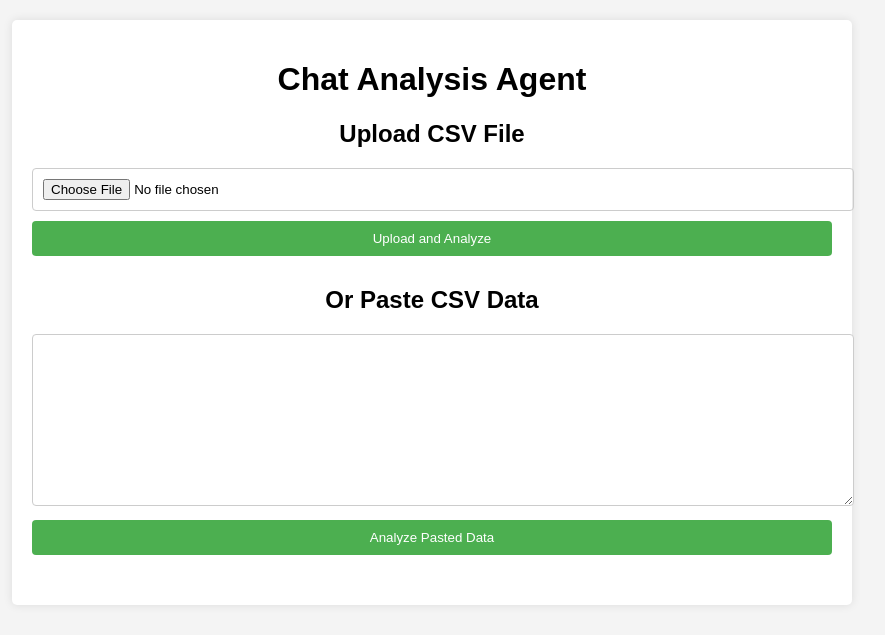
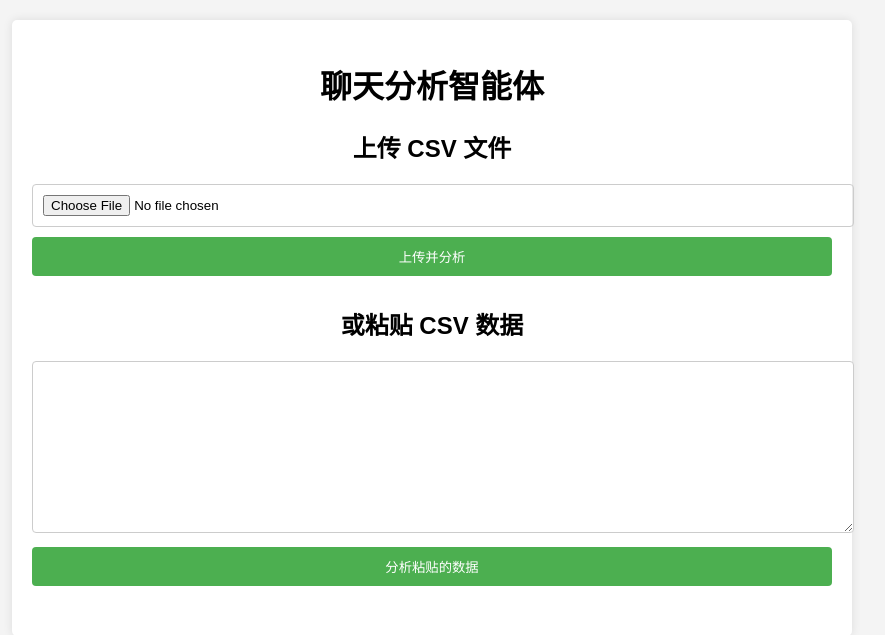
Before and after one commit to ziyanwould/AI-response-collation, a Flask app: page / in a window 1280 px wide. Shown: the top 635 px of the page, without its empty margins (208-1093 px from the left). Run offline with Flask 3, Linux system fonts and the light colour scheme.

Commit message:
I will fix bugs and translate the UI to Chinese.
This commit will address the following issues:
- Fix a JSON serialization error by converting dict_keys to lists.
- Add error handling for empty or invalid CSV data.
- Translate the user interface to Chinese.

```diff
--- a/app/app.py
+++ b/app/app.py
@@ -13,6 +13,22 @@ app.config['MAX_CONTENT_LENGTH'] = 16 * 1024 * 1024  # 16MB
 def index():
     return render_template('index.html')
 
+def process_data(data):
+    try:
+        results = analyze_data(data)
+        # Convert dict_keys to lists for JSON serialization
+        results['optimization_category_counts_labels'] = list(results['optimization_category_counts'].keys())
+        results['optimization_category_counts_values'] = list(results['optimization_category_counts'].values())
+        results['sentiment_counts_labels'] = list(results['sentiment_counts'].keys())
+        results['sentiment_counts_values'] = list(results['sentiment_counts'].values())
+        results['category_counts_labels'] = list(results['category_counts'].keys())
+        results['category_counts_values'] = list(results['category_counts'].values())
+        return render_template('results.html', **results)
+    except pd.errors.EmptyDataError:
+        return "错误：上传的CSV文件为空或无效。"
+    except Exception as e:
+        return f"发生错误：{e}"
+
 @app.route('/upload', methods=['POST'])
 def upload_file():
     if 'file' not in request.files:
@@ -25,15 +41,15 @@ def upload_file():
         filepath = os.path.join(app.config['UPLOAD_FOLDER'], filename)
         file.save(filepath)
         data = pd.read_csv(filepath).to_csv(index=False)
-        results = analyze_data(data)
-        return render_template('results.html', **results)
+        return process_data(data)
 
 
 @app.route('/analyze', methods=['POST'])
 def analyze_text_data():
     data = request.form['data']
-    results = analyze_data(data)
-    return render_template('results.html', **results)
+    if not data:
+        return "错误：粘贴的数据为空。"
+    return process_data(data)
 
 if __name__ == '__main__':
     os.makedirs(app.config['UPLOAD_FOLDER'], exist_ok=True)
--- a/app/templates/index.html
+++ b/app/templates/index.html
@@ -1,29 +1,29 @@
 <!doctype html>
-<html lang="en">
+<html lang="zh">
 <head>
     <meta charset="UTF-8">
     <meta name="viewport"
           content="width=device-width, user-scalable=no, initial-scale=1.0, maximum-scale=1.0, minimum-scale=1.0">
     <meta http-equiv="X-UA-Compatible" content="ie=edge">
-    <title>Chat Analysis</title>
+    <title>聊天分析</title>
     <link rel="stylesheet" href="{{ url_for('static', filename='style.css') }}">
 </head>
 <body>
     <div class="container">
-        <h1>Chat Analysis Agent</h1>
+        <h1>聊天分析智能体</h1>
         <div class="upload-section">
-            <h2>Upload CSV File</h2>
+            <h2>上传 CSV 文件</h2>
             <form action="/upload" method="post" enctype="multipart/form-data">
                 <input type="file" name="file">
-                <input type="submit" value="Upload and Analyze">
+                <input type="submit" value="上传并分析">
             </form>
         </div>
         <div class="paste-section">
-            <h2>Or Paste CSV Data</h2>
+            <h2>或粘贴 CSV 数据</h2>
             <form action="/analyze" method="post">
                 <textarea name="data" rows="10" cols="80"></textarea>
                 <br>
-                <input type="submit" value="Analyze Pasted Data">
+                <input type="submit" value="分析粘贴的数据">
             </form>
         </div>
     </div>
```
Also changed, not shown: app/templates/results.html (+15 -15 lines).
